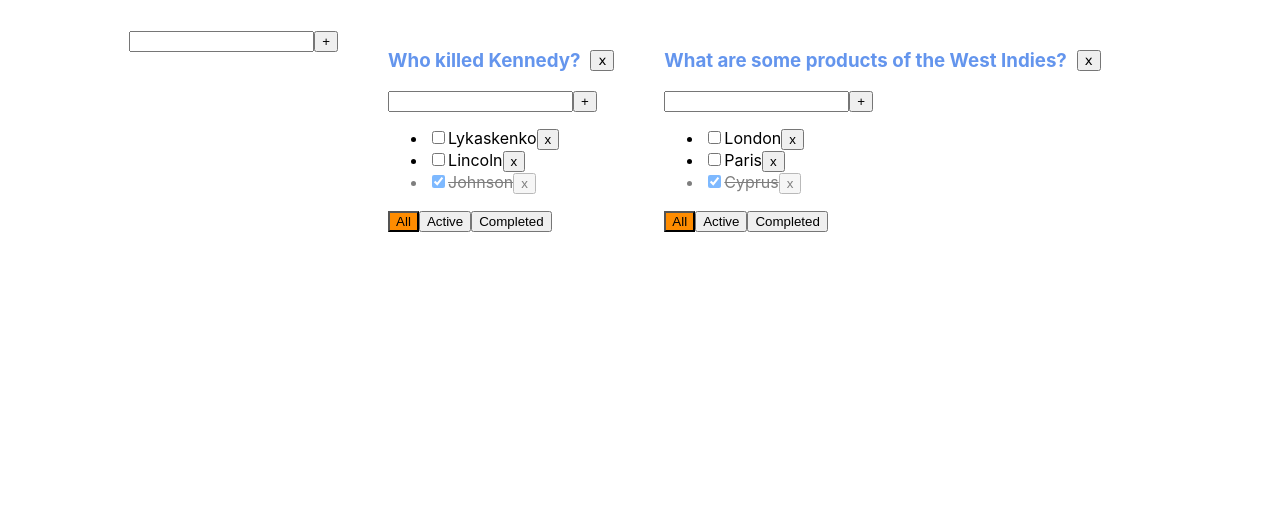
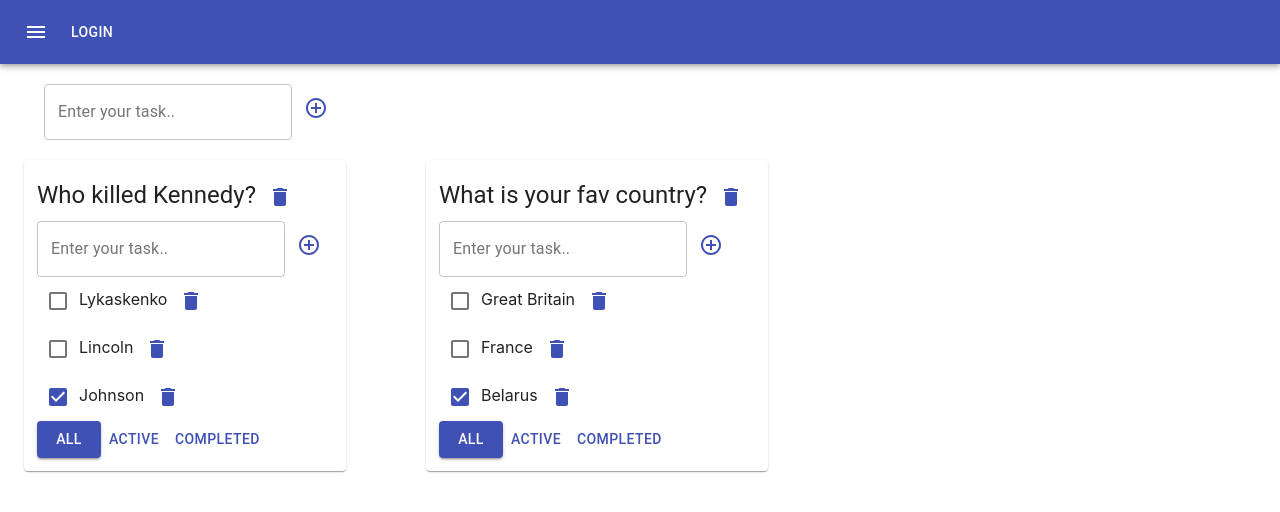
Before and after one commit to MariaSyrokvash/todoList, a React (Create React App) app: page / in a window 1280 px wide. Shown: the top 512 px of the page. Built offline with nearby package versions, Linux system fonts and the light colour scheme.

Commit message:
feat: add lesson-7

```diff
--- a/package.json
+++ b/package.json
@@ -3,6 +3,8 @@
   "version": "0.1.0",
   "private": true,
   "dependencies": {
+    "@material-ui/core": "^4.11.0",
+    "@material-ui/icons": "^4.9.1",
     "@testing-library/jest-dom": "^4.2.4",
     "@testing-library/react": "^9.3.2",
     "@testing-library/user-event": "^7.1.2",
--- a/public/index.html
+++ b/public/index.html
@@ -9,8 +9,9 @@
       name="description"
       content="Web site created using create-react-app"
     />
+
     <link rel="apple-touch-icon" href="%PUBLIC_URL%/logo192.png" />
-
+    <link rel="stylesheet" href="https://cdnjs.cloudflare.com/ajax/libs/normalize/8.0.1/normalize.min.css">
     <link rel="manifest" href="%PUBLIC_URL%/manifest.json" />
     <title>React App</title>
   </head>
--- a/src/AddItemForm.tsx
+++ b/src/AddItemForm.tsx
@@ -1,4 +1,6 @@
 import React, {ChangeEvent, KeyboardEvent, useState} from 'react';
+import {IconButton, TextField} from '@material-ui/core';
+import AddCircleOutlineSharpIcon from '@material-ui/icons/AddCircleOutlineSharp';
 
 type AddItemFormPropsType = {
 	addItem: (title: string) => void
@@ -33,10 +35,15 @@ function AddItemForm(props: AddItemFormPropsType) {
 
 	return (
 		<div>
-			<input value={newTaskTitle} onChange={onChangeHandler} onKeyPress={onKeyPressHandler}
-						 className={error ? 'input-error' : ''}/>
-			<button onClick={onCLickAddTaskHandler}>+</button>
-			{error && <div className='error-message'>{error}</div>}
+			{/*<input value={newTaskTitle} onChange={onChangeHandler} onKeyPress={onKeyPressHandler}*/}
+			{/*			 className={error ? 'input-error' : ''}/>*/}
+			<TextField variant={'outlined'} id="outlined-basic" label="Enter your task.."
+								 value={newTaskTitle} onChange={onChangeHandler} onKeyPress={onKeyPressHandler}
+								 error={ !!error}
+								 helperText={error}
+			/>
+			<IconButton onClick={onCLickAddTaskHandler} color={'primary'}> <AddCircleOutlineSharpIcon /> </IconButton>
+			{/*{error && <div className='error-message'>{error}</div>}*/}
 		</div>
 	)
 }
--- a/src/App.css
+++ b/src/App.css
@@ -1,36 +1,36 @@
-.App {
-  padding: 30px;
-  display: flex;
-  justify-content: center;
-}
+/*.App {*/
+/*  padding: 30px;*/
+/*  display: flex;*/
+/*  justify-content: center;*/
+/*}*/
 
-.App > div {
-  margin-right: 50px;
-}
+/*.App > div {*/
+/*  margin-right: 50px;*/
+/*}*/
 
-.input-error {
-  border: 1px solid crimson;
-}
+/*.input-error {*/
+/*  border: 1px solid crimson;*/
+/*}*/
 
-.error-message {
-  color: crimson;
-}
+/*.error-message {*/
+/*  color: crimson;*/
+/*}*/
 
-.active-btn {
-  background-color: darkorange;
-}
+/*.active-btn {*/
+/*  background-color: darkorange;*/
+/*}*/
 
-h3 {
-  padding-right: 10px;
-  color: cornflowerblue;
-}
+/*h3 {*/
+/*  padding-right: 10px;*/
+/*  color: cornflowerblue;*/
+/*}*/
 
-.completed {
-  text-decoration: line-through;
-  opacity: .5;
-}
+/*.completed {*/
+/*  text-decoration: line-through;*/
+/*  opacity: .5;*/
+/*}*/
 
-.box {
-  display: flex;
-  align-items: center;
-}
+/*.box {*/
+/*  display: flex;*/
+/*  align-items: center;*/
+/*}*/
--- a/src/App.tsx
+++ b/src/App.tsx
@@ -3,6 +3,13 @@ import './App.css';
 import {TodoList} from './TodoList';
 import {v1} from 'uuid';
 import AddItemForm from './AddItemForm';
+import AppBar from '@material-ui/core/AppBar';
+import Typography from '@material-ui/core/Typography';
+import Button from '@material-ui/core/Button';
+import Toolbar from '@material-ui/core/Toolbar';
+import IconButton from '@material-ui/core/IconButton';
+import MenuIcon from '@material-ui/icons/Menu';
+import {Container, Grid, Paper} from '@material-ui/core';
 
 export type FilterValuesType = 'all' | 'completed' | 'active'
 export type TaskType = {
@@ -26,7 +33,7 @@ function App() {
 
 	const [toDoLists, setToDoList] = useState<Array<TodoListType>>([
 		{id: toDoListsFirst, title: 'Who killed Kennedy?', filter: 'all'},
-		{id: toDoListsSecond, title: 'What are some products of the West Indies?', filter: 'all'}
+		{id: toDoListsSecond, title: 'What is your fav country?', filter: 'all'}
 	])
 
 	const [tasksObj, setTasks] = useState<TaskStateType>({
@@ -36,9 +43,9 @@ function App() {
 			{id: v1(), title: 'Johnson', isDone: true}
 		],
 		[toDoListsSecond]: [
-			{id: v1(), title: 'London', isDone: false},
-			{id: v1(), title: 'Paris', isDone: false},
-			{id: v1(), title: 'Cyprus', isDone: true}
+			{id: v1(), title: 'Great Britain', isDone: false},
+			{id: v1(), title: 'France', isDone: false},
+			{id: v1(), title: 'Belarus', isDone: true}
 		]
 	})
 
@@ -52,12 +59,14 @@ function App() {
 		tasksObj[toDoListID] = [newTask, ...findToDoList]
 		setTasks({...tasksObj})
 	}
+
 	function removeTask(id: string, toDoListID: string) {
 		const findToDoList = tasksObj[toDoListID]
 		console.log(findToDoList)
 		tasksObj[toDoListID] = findToDoList.filter(task => task.id !== id)
 		setTasks({...tasksObj})
 	}
+
 	function changeStatus(id: string, isDone: boolean, toDoListID: string) {
 		const findToDoList = tasksObj[toDoListID]
 		const task = findToDoList.find(task => task.id === id);
@@ -66,6 +75,7 @@ function App() {
 			setTasks({...tasksObj});
 		}
 	}
+
 	function changeFilter(value: FilterValuesType, toDoListID: string) {
 		const findToDoList = toDoLists.find(todoList => todoList.id === toDoListID)
 
@@ -74,13 +84,15 @@ function App() {
 			setToDoList([...toDoLists])
 		}
 	}
+
 	function removeTodoList(toDoListID: string) {
 		const findToDoList = toDoLists.filter(todo => todo.id !== toDoListID)
 		setToDoList(findToDoList)
 		delete tasksObj[toDoListID]
 		setTasks({...tasksObj})
 	}
-	function addNewToDoList(title : string) {
+
+	function addNewToDoList(title: string) {
 		const toDoList: TodoListType = {
 			id: v1(),
 			filter: 'all',
@@ -92,6 +104,7 @@ function App() {
 			[toDoList.id]: []
 		})
 	}
+
 	function changeTaskTitle(id: string, newTitle: string, toDoListID: string) {
 		const findToDoList = tasksObj[toDoListID]
 		const task = findToDoList.find(task => task.id === id);
@@ -113,12 +126,23 @@ function App() {
 
 	return (
 		<div className="App">
-			<AddItemForm addItem={addNewToDoList} />
 
+			<AppBar position="static">
+				<Toolbar>
+					<IconButton edge="start" color="inherit" aria-label="menu">
+						<MenuIcon/>
+					</IconButton>
+					<Typography variant="h6"></Typography>
+					<Button color="inherit">Login</Button>
+				</Toolbar>
+			</AppBar>
 
-
-
-			{ toDoLists.map(toDoList => {
+			<Container fixed>
+				<Grid container style={ {padding: '20px'} }>
+					<AddItemForm addItem={addNewToDoList}/>
+				</Grid>
+				<Grid container spacing={10}>
+					{toDoLists.map(toDoList => {
 						let tasksForTodoList = tasksObj[toDoList.id];
 
 
@@ -130,6 +154,8 @@ function App() {
 							tasksForTodoList = tasksObj[toDoList.id].filter(task => task.isDone === false)
 						}
 						return (
+							<Grid item>
+								<Paper key={toDoList.id} style={ {padding: '13px'}}>
 									<TodoList title={toDoList.title}
 														tasks={tasksForTodoList}
 														removeTask={removeTask}
@@ -140,12 +166,17 @@ function App() {
 														id={toDoList.id}
 														key={toDoList.id}
 														removeTodoList={removeTodoList}
-										changeTaskTitle={ changeTaskTitle }
-										changeTodoListTitle = {changeTodoListTitle}
+														changeTaskTitle={changeTaskTitle}
+														changeTodoListTitle={changeTodoListTitle}
 									/>
+								</Paper>
+							</Grid>
 						)
 					})
 					}
+				</Grid>
+			</Container>
+
 		</div>
 	);
 }
--- a/src/EditableSpan.tsx
+++ b/src/EditableSpan.tsx
@@ -1,5 +1,5 @@
 import React, {ChangeEvent, useState} from 'react';
-import {log} from 'util';
+import {TextField} from '@material-ui/core';
 
 type EditableSpanPropsType = {
 	title: string
@@ -26,7 +26,7 @@ export default function EditableSpan(props: EditableSpanPropsType) {
 
 	return (
 		editMode ?
-			<input value={title} onChange={ changeTitleIfEditModeHandler } onBlur={ disableChangeMode } autoFocus/>
+			<TextField value={title} onChange={ changeTitleIfEditModeHandler } onBlur={ disableChangeMode } autoFocus/>
 			:
 			<span onDoubleClick={activateChangeMode}>{props.title}</span>
 	)
--- a/src/TodoList.tsx
+++ b/src/TodoList.tsx
@@ -2,6 +2,9 @@ import React, {ChangeEvent} from 'react';
 import {FilterValuesType, TaskType} from './App';
 import AddItemForm from './AddItemForm';
 import EditableSpan from './EditableSpan';
+import {Button, IconButton, Typography} from '@material-ui/core';
+import Checkbox from '@material-ui/core/Checkbox';
+import {Delete} from '@material-ui/icons';
 
 type PropsType = {
 	id: string
@@ -13,8 +16,8 @@ type PropsType = {
 	changeFilter: (value: FilterValuesType, id: string) => void
 	changeStatus: (id: string, isDone: boolean, toDoListID: string) => void
 	removeTodoList: (toDoListID: string) => void
-	changeTaskTitle: (id: string, newTitle:string, toDoListID: string) => void
-	changeTodoListTitle: (id: string, newTitle:string) => void
+	changeTaskTitle: (id: string, newTitle: string, toDoListID: string) => void
+	changeTodoListTitle: (id: string, newTitle: string) => void
 }
 
 export function TodoList(props: PropsType) {
@@ -36,12 +39,12 @@ export function TodoList(props: PropsType) {
 		<div>
 			<div>
 				<div className={'box'}>
-					<h3>
-						<EditableSpan title={props.title} onChangeInTitleTask={ changeTodoListTitle  } />
-					</h3>
-					<button onClick={removeTodoList}>&#8569;</button>
+					<Typography variant={'h5'}>
+						<EditableSpan title={props.title} onChangeInTitleTask={changeTodoListTitle}/>
+						<IconButton onClick={removeTodoList} color={'primary'}><Delete/></IconButton>
+					</Typography>
 				</div>
-				<AddItemForm addItem={addTask} />
+				<AddItemForm addItem={addTask}/>
 			</div>
 			<ul>
 				{
@@ -58,22 +61,24 @@ export function TodoList(props: PropsType) {
 						}
 
 						return <li key={task.id} className={task.isDone ? 'completed' : ''}>
-							<input type="checkbox" checked={task.isDone} onChange={changeStatus}/>
-							<EditableSpan title={task.title} onChangeInTitleTask={ changeValueHandler }/>
-							<button onClick={removeTaskHandler}>x
-							</button>
+							{/*<input type="checkbox" checked={task.isDone} onChange={changeStatus}/>*/}
+							<Checkbox checked={task.isDone} onChange={changeStatus} color={'primary'}/>
+
+							<EditableSpan title={task.title} onChangeInTitleTask={changeValueHandler}/>
+							<IconButton onClick={removeTaskHandler} color={'primary'}><Delete/></IconButton>
 						</li>
 
 					})
 				}
 			</ul>
 			<div>
-				<button onClick={onCLickAllFilterHandler} className={props.filter === 'all' ? 'active-btn' : ''}>All</button>
-				<button onClick={onCLickActiveFilterHandler} className={props.filter === 'active' ? 'active-btn' : ''}>Active
-				</button>
-				<button onClick={onCLickCompletedFilterHandler}
-								className={props.filter === 'completed' ? 'active-btn' : ''}>Completed
-				</button>
+				<Button onClick={onCLickAllFilterHandler} color={'primary'}
+								variant={props.filter === 'all' ? 'contained' : 'text'}>All</Button>
+				<Button onClick={onCLickActiveFilterHandler} color={'primary'}
+								variant={props.filter === 'active' ? 'contained' : 'text'}>Active
+				</Button>
+				<Button onClick={onCLickCompletedFilterHandler} color={'primary'}
+								variant={props.filter === 'completed' ? 'contained' : 'text'}>Completed</Button>
 			</div>
 		</div>
 	)
--- a/src/index.css
+++ b/src/index.css
@@ -11,3 +11,10 @@ code {
   font-family: source-code-pro, Menlo, Monaco, Consolas, 'Courier New',
     monospace;
 }
+
+
+ul, li {
+  list-style: none;
+  margin: 0;
+  padding: 0;
+}
```
Also changed, not shown: 1 other file (tests, documents, lock files or other folders). Lines whose indentation alone changed are shown as unchanged.
